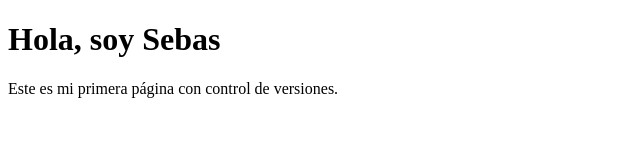
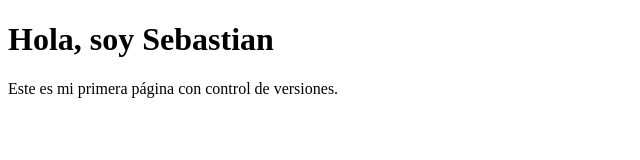
Before and after one commit to Sxsebas/MI-PRIMER-REPO, a plain HTML site: page index.html in a window 1280 px wide. Shown: the whole page, without its empty margins (0-640 px from the left). Drawn offline with Linux system fonts and the light colour scheme.

Commit message:
Segundo commit

```diff
--- a/index.html
+++ b/index.html
@@ -6,7 +6,7 @@
     <title>Document</title>
 </head>
     <body>
-        <h1>Hola, soy Sebas</h1>
+        <h1>Hola, soy Sebastian</h1>
         <p>Este es mi primera página con control de versiones.</p>
     </body>
 </html>
```
